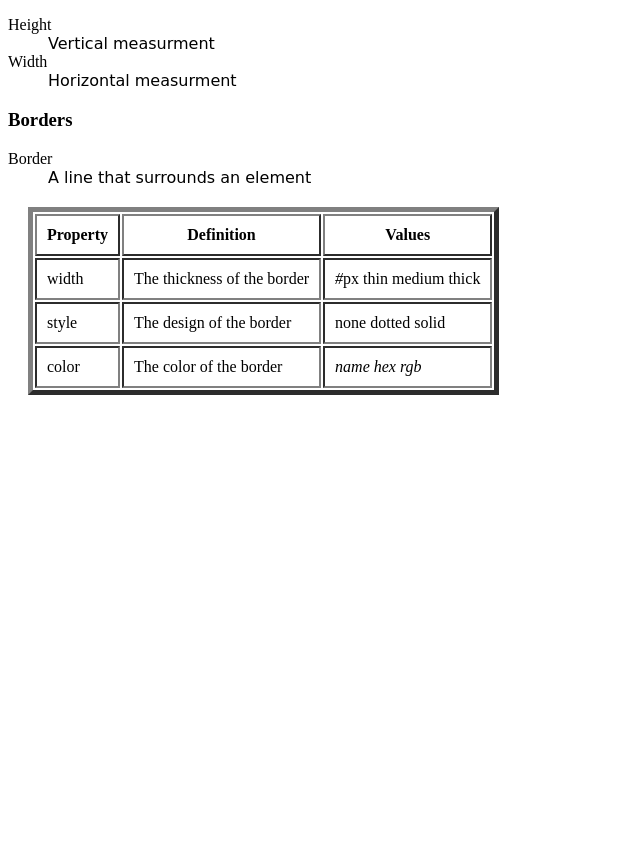
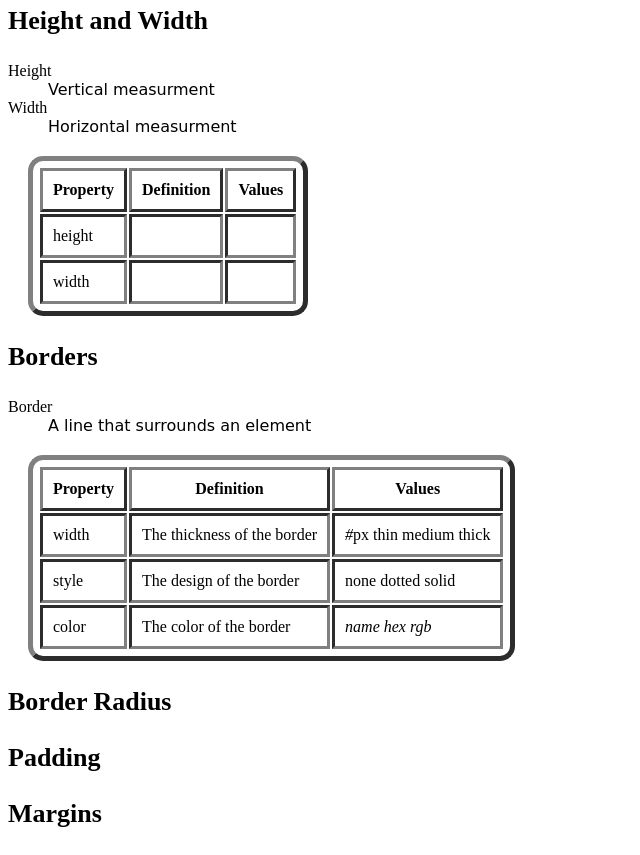
Before and after one commit to LoneWolf1990/positioningStudyGuide, a plain HTML site: page box.html in a window 1280 px wide. Shown: the part 664-1519 px from the top of the page, without its empty margins (0-640 px from the left). Before the commit the page ends 1079 px from the top, so only its background shows below. Drawn offline with Linux system fonts and the light colour scheme.

```diff
--- a/index.html
+++ b/box.html
@@ -8,6 +8,7 @@
         <h1>My Positioning Study Guide</h1>
         <h2>The Box Model</h2>
         <img id="boxmodel" src="resources/images/diagram-boxmodel.svg" alt="The Box Model" />
+        <!--~~~~~~~~~~Height and Width~~~~~~~~-->
         <h3>Height and Width</h3>
         <dl>
             <dt>Height</dt>
@@ -15,6 +16,26 @@
             <dt>Width</dt>
             <dd>Horizontal measurment</dd>
         </dl>
+        <table>
+            <thead>
+                <th>Property</th>
+                <th>Definition</th>
+                <th>Values</th>
+            </thead>
+            <tbody>
+                <tr>
+                    <td>height</td>
+                    <td></td>
+                    <td></td>
+                </tr>
+                <tr>
+                    <td>width</td>
+                    <td></td>
+                    <td></td>
+                </tr>
+            </tbody>
+        </table>
+        <!--~~~~~~~~~~~~~~Borders~~~~~~~~~~~~~-->
         <h3>Borders</h3>
         <dl>
             <dt>Border</dt>
@@ -44,6 +65,12 @@
                 </tr>
             </tbody>
         </table>
-        <h3></h3>
+        <!--~~~~~~~~~~~~~~Border Radius~~~~~~~~~~~~~-->
+        <h3>Border Radius</h3>
+        <!--modify the corners of an element's border-->
+        <!--~~~~~~~~~~~~~~~~~Padding~~~~~~~~~~~~~~~~-->
+        <h3>Padding</h3>
+        <!--~~~~~~~~~~~~~~~~~Margins~~~~~~~~~~~~~~~~-->
+        <h3>Margins</h3>
     </body>
 </html>
--- a/resources/css/styles.css
+++ b/resources/css/styles.css
@@ -1,9 +1,20 @@
 h1 {
+    font-size: 36px;
+}
 
+h2 {
+    font-size: 30px;
+}
+
+h3 {
+    font-size: 26px;
 }
 
 table {
     border: 5px outset gray;
+    border-radius: 15px;
+    padding: 5px;
+
 }
 
 table, td, th {
@@ -12,11 +23,11 @@ table, td, th {
 }
 
 th {
-    border: 2px outset gray;
+    border: 3px outset gray;
 }
 
 td {
-    border: 2px inset gray;
+    border: 3px inset gray;
 }
 
 th, td {
```
